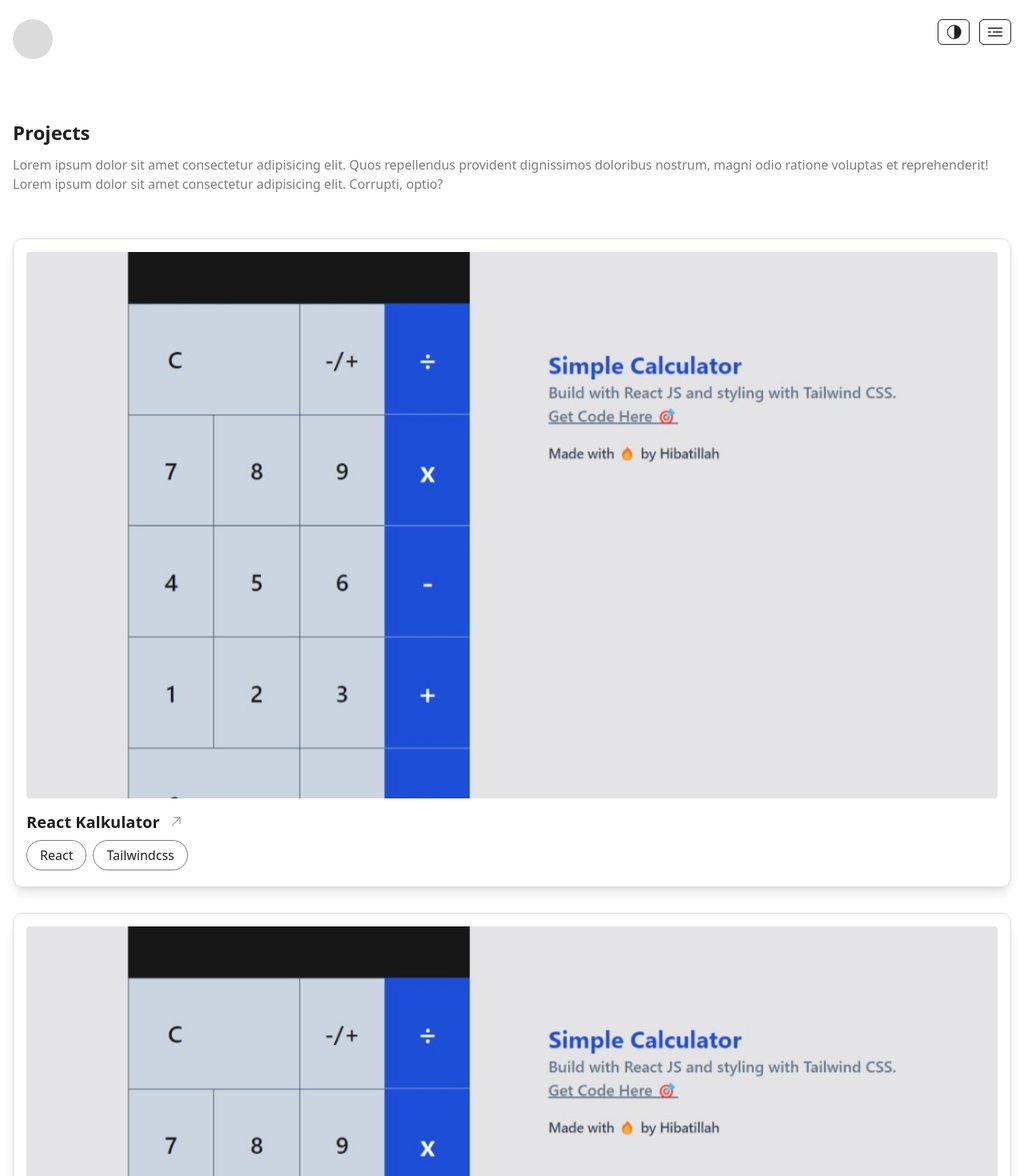
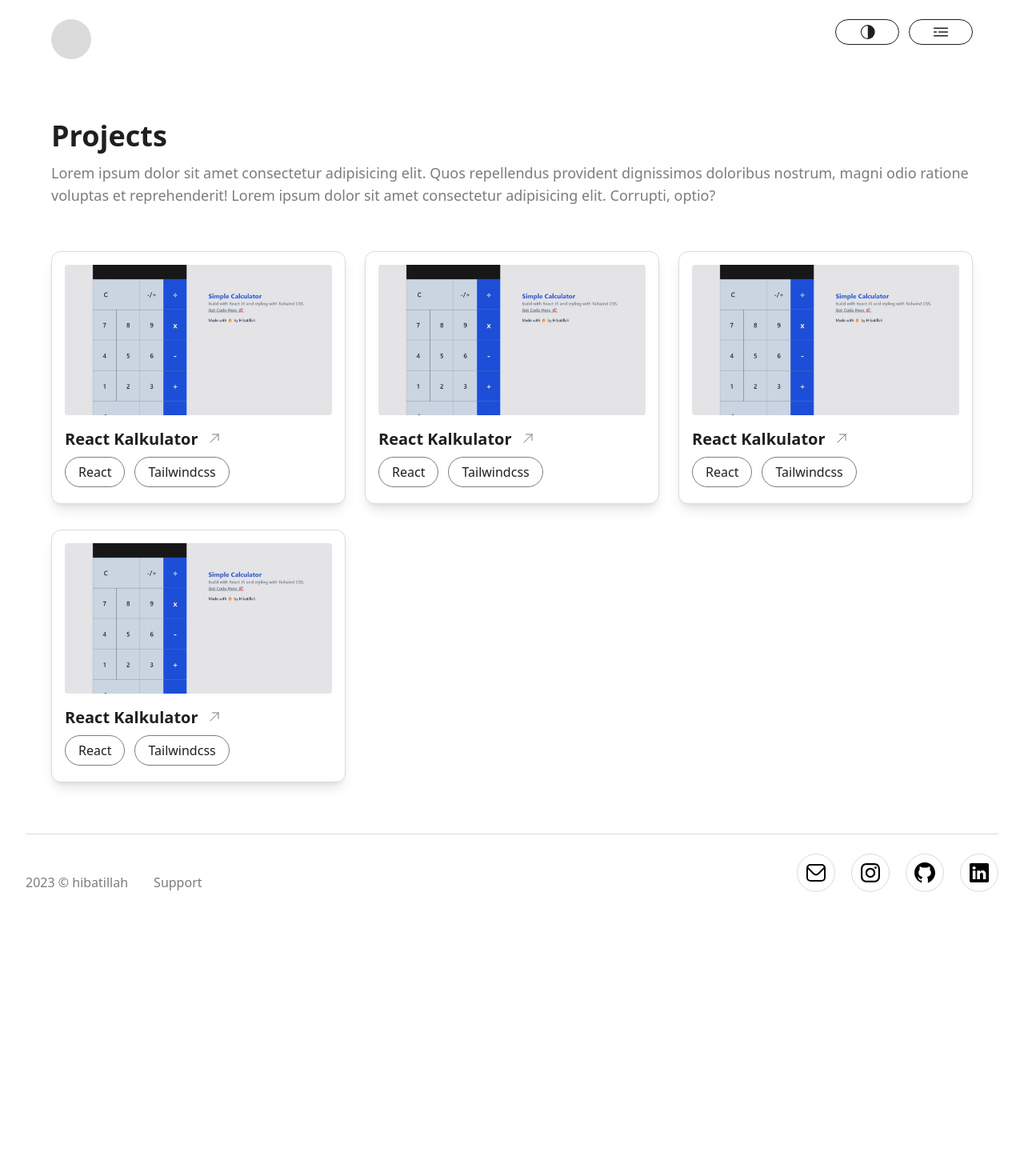
Before and after one commit to hibatillah/minimalist-portfolio, a React (Create React App) app: page /projects in a window 1280 px wide. Shown: the top 1470 px of the page at 80% size. After the commit the page ends 1147 px from the top, so only its background shows below. Built offline with nearby package versions, Linux system fonts and the light colour scheme.

Commit message:
add responsive md lg xl

```diff
--- a/src/App.jsx
+++ b/src/App.jsx
@@ -11,22 +11,22 @@ function App() {
     <Router>
       <div className="w-full min-h-screen relative">
         <div className="container flex gap-3 pt-6 pb-5">
-        <Header handle={handleMenu} />
+          <Header handle={handleMenu} />
         </div>
         <nav
           className={`fixed top-0  ${
             menu ? "-right-full" : "right-0"
           } w-fit h-screen px-4 py-6 bg-white shadow-2xl transition-all duration-500 z-50`}
         >
-        <Navbar handle={handleMenu} />
+          <Navbar handle={handleMenu} />
         </nav>
         <Routes>
           <Route index element={<Home />} />
           <Route path="/projects" element={<Projects />} />
           <Route path="/bookmarks" element={<Bookmarks />} />
         </Routes>
-        <div className="container px-8 pb-10">
-          <div className="flex flex-col gap-5 pt-6 border-t border-profile">
+        <div className="container px-8 pb-10 md:pb-5 lg:pb-8">
+          <div className="flex flex-col gap-5 pt-6 border-t border-profile md:gap-4 lg:flex-row lg:justify-between lg:items-end lg:gap-0">
             <Footer />
           </div>
         </div>
--- a/src/components/Card.jsx
+++ b/src/components/Card.jsx
@@ -40,7 +40,7 @@ export const BookmarkCard = ({ bookmark }) => {
         className="w-12 h-12 rounded-lg object-contain"
       />
       <div>
-        <h2 className="line-clamp-1 capitalize">{bookmark.title}</h2>
+        <h2 className="line-clamp-1 first-letter:uppercase">{bookmark.title}</h2>
         <p className="mt-1 text-sm line-clamp-2">{bookmark.desc}</p>
         <ul className="tag-row gap-x-1 mt-3">
           {bookmark.tag.map((item, index) =>
--- a/src/components/Footer.jsx
+++ b/src/components/Footer.jsx
@@ -31,18 +31,33 @@ const Footer = () => {
 
   return (
     <>
-      <ul className="mx-auto flex gap-4">
-        {socmed.map((item,  index) =>
+      <ul className="mx-auto flex gap-4 md:gap-6 lg:order-2 lg:mx-0 lg:gap-5">
+        {socmed.map((item, index) => (
           <li key={index} className="group/socmed">
             <a href={item.link} target="_blank" rel="noopener noreferrer">
-              <div className="w-[50px] h-[50px] grid place-items-center border border-profile rounded-full select-none press active:bg-profile/50 group-hover/socmed:-translate-y-1">
-                <img src={item.img} alt="socmed icon" className={`${item.name === 'Github' ? 'w-8' : 'w-6'} aspect-auto pointer-events-none`} />
+              <div className="w-[50px] h-[50px] grid place-items-center border border-profile rounded-full select-none press active:bg-profile/50 group-hover/socmed:-translate-y-1 md:w-14 md:h-14 lg:w-12 lg:h-12">
+                <img
+                  src={item.img}
+                  alt="socmed icon"
+                  className={`${
+                    item.name === "Github"
+                      ? "w-8 md:w-9 lg:w-8"
+                      : "w-6 md:w-7 lg:w-6"
+                  } aspect-auto pointer-events-none`}
+                />
               </div>
             </a>
           </li>
-        )}
+        ))}
       </ul>
-      <div className="mx-auto text-grey select-none">{year} &copy; hibatillah</div>
+      <div className="flex gap-8">
+        <div className="mx-auto text-grey select-none lg:order-1 lg:mx-0">
+          {year} &copy; hibatillah
+        </div>
+        <div className="hidden text-grey select-none hover:text-dark lg:block lg:order-1">
+          <a href="http://github.com/sponsors/hibatillah" target="_blank" rel="noopener noreferrer">Support</a>
+        </div>
+      </div>
     </>
   );
 };
--- a/src/components/Menu.jsx
+++ b/src/components/Menu.jsx
@@ -5,10 +5,10 @@ import menuIcon from "../assets/menu.svg";
 const Menu = ({ handle }) => {
   return (
     <>
-      <div className="w-10 h-8 ml-auto grid place-items-center rounded-md border border-dark cursor-pointer select-none press hover:bg-profile/30">
+      <div className="box-menu ml-auto">
         <img src={darkMode} alt="dark mode" className="pointer-events-none" />
       </div>
-      <div className="w-10 h-8 grid place-items-center rounded-md border border-dark cursor-pointer select-none press hover:bg-profile/30" onClick={handle}>
+      <div className="box-menu" onClick={handle}>
         <img src={menuIcon} alt="menu" className="pointer-events-none" />
       </div>
     </>
--- a/src/components/Tag.jsx
+++ b/src/components/Tag.jsx
@@ -2,7 +2,7 @@ import React from 'react'
 
 const Tag = ({ tag, custom, handle }) => {
   return (
-    <li className={`w-fit px-4 py-1.5 rounded-full border border-grey text-dark select-none capitalize ${custom}`} onClick={handle}>
+    <li className={`w-fit px-4 py-1.5 rounded-full border border-grey text-dark select-none capitalize md:font-medium ${custom}`} onClick={handle}>
       {tag}
     </li>
   )
--- a/src/db/projects.json
+++ b/src/db/projects.json
@@ -1,4 +1,16 @@
 [
+  {
+    "title": "React Kalkulator",
+    "desc": "lorem ipsum dolor sit amet how to be",
+    "thumbnail": "assets/projects/react-calc/preview.jpeg",
+    "tag": ["react","tailwindcss"]
+  },
+  {
+    "title": "React Kalkulator",
+    "desc": "lorem ipsum dolor sit amet how to be",
+    "thumbnail": "assets/projects/react-calc/preview.jpeg",
+    "tag": ["react","tailwindcss"]
+  },
   {
     "title": "React Kalkulator",
     "desc": "lorem ipsum dolor sit amet how to be",
--- a/src/index.css
+++ b/src/index.css
@@ -4,16 +4,16 @@
 
 @layer base {
   p {
-    @apply text-grey;
+    @apply text-grey md:text-lg;
   }
   h1 {
-    @apply text-2xl font-bold text-dark;
+    @apply text-2xl font-bold text-dark md:text-3xl xl:text-4xl;
   }
   h2 {
     @apply text-xl font-semibold text-dark;
   }
   h6 {
-    @apply text-base text-dark;
+    @apply text-base text-dark lg:text-lg lg:font-semibold;
   }
   ::-webkit-scrollbar {
     @apply w-0 text-transparent
@@ -22,13 +22,16 @@
 
 @layer components {
   .container {
-    @apply mx-auto px-4;
+    @apply mx-auto px-4 md:px-8 lg:px-10 xl:px-16;
   }
   .press {
     @apply transition-all active:scale-90;
   }
   .tag-row {
-    @apply flex flex-wrap items-center gap-x-2 gap-y-3;
+    @apply flex flex-wrap items-center gap-x-2 gap-y-3 lg:gap-x-3;
+  }
+  .box-menu {
+    @apply w-10 h-8 grid place-items-center rounded-md border border-dark cursor-pointer select-none press hover:bg-profile/30 md:w-16 md:h-9 md:rounded-full lg:w-20 lg:h-8;
   }
 
   /* card */
--- a/src/pages/Bookmarks.jsx
+++ b/src/pages/Bookmarks.jsx
@@ -31,13 +31,13 @@ const Bookmarks = () => {
     <main className="container mt-14 mb-16 space-y-14">
       <div>
         <h1>Bookmarks</h1>
-        <p className="mt-3">
+        <p className="mt-3 lg:w-2/3">
           Lorem ipsum dolor sit amet consectetur adipisicing elit. Quos
           repellendus provident dignissimos doloribus nostrum, magni odio
           ratione voluptas et reprehenderit! Lorem ipsum dolor sit amet
           consectetur adipisicing elit. Corrupti, optio?
         </p>
-        <ul id="tags" className="w-full mt-6 flex flex-wrap gap-x-0.5 gap-y-2">
+        <ul id="tags" className="w-full mt-6 flex flex-wrap gap-x-0.5 gap-y-2 lg:w-1/2">
           {myTags.map((tag, index) => (
             <li key={index} className="cursor-pointer">
               <Tag
@@ -53,7 +53,7 @@ const Bookmarks = () => {
           ))}
         </ul>
       </div>
-      <ul id="bookmarks" className="grid grid-cols-1 gap-y-6">
+      <ul id="bookmarks" className="grid grid-cols-1 gap-y-6 md:grid-cols-2 md:gap-x-5 lg:grid-cols-3 xl:grid-cols-4 xl:gap-x-4">
         {bookmarks.map((bookmark, index) => (
           <li key={index}>
             <a href={bookmark.link} target="_blank" rel="noopener noreferrer">
--- a/src/pages/Home.jsx
+++ b/src/pages/Home.jsx
@@ -1,14 +1,23 @@
 import React from "react";
-import { Tag } from '../components'
+import { Tag } from "../components";
 
 const Home = () => {
-  const myTag = ['UI/UX', 'Frontend', 'Coding', 'Design', 'Web', 'Mobile', 'Javascript', 'Tailwindcss']
+  const myTag = [
+    "UI/UX",
+    "Frontend",
+    "Coding",
+    "Design",
+    "Web",
+    "Mobile",
+    "Javascript",
+    "Tailwindcss",
+  ];
 
   return (
     <main className="container mt-20 mb-12 space-y-20">
       <div>
         <h1>M. Hibatillah Hasanin</h1>
-        <p className="mt-3">
+        <p className="mt-3 lg:w-2/3">
           Lorem ipsum dolor sit amet consectetur adipisicing elit. Quos
           repellendus provident dignissimos doloribus nostrum, magni odio
           ratione voluptas et reprehenderit! Lorem ipsum dolor sit amet
@@ -19,22 +28,29 @@ const Home = () => {
           <h6>Indonesia</h6>
         </div>
       </div>
-      <div>
-        <img
-          src="https://images.unsplash.com/photo-1613929728701-c97c4c4dca37?ixlib=rb-4.0.3&ixid=MnwxMjA3fDB8MHxwaG90by1wYWdlfHx8fGVufDB8fHx8&auto=format&fit=crop&w=870&q=80"
-          alt="welcome pict"
-          className="w-full aspect-video object-cover pointer-events-none"
-        />
+      <div className="lg:grid lg:grid-cols-2 lg:gap-10">
+        <div className="flex gap-5">
+          <img
+            src="https://images.unsplash.com/photo-1613929728701-c97c4c4dca37?ixlib=rb-4.0.3&ixid=MnwxMjA3fDB8MHxwaG90by1wYWdlfHx8fGVufDB8fHx8&auto=format&fit=crop&w=870&q=80"
+            alt="welcome pict"
+            className="w-full aspect-video object-cover pointer-events-none md:w-1/3 lg:w-full"
+          />
+          <img
+            src="https://images.unsplash.com/photo-1613929728701-c97c4c4dca37?ixlib=rb-4.0.3&ixid=MnwxMjA3fDB8MHxwaG90by1wYWdlfHx8fGVufDB8fHx8&auto=format&fit=crop&w=870&q=80"
+            alt="welcome pict"
+            className="hidden aspect-video object-cover pointer-events-none md:block md:w-2/3 lg:hidden"
+          />
+        </div>
         <h1 className="mt-5">
           <span className="text-grey">Majoring</span> information systems <br />
           <span className="text-grey">passionate on</span> frontend
-          <span className="text-grey"> development and love to</span> design.
+          <span className="text-grey"> development <br /> and love to </span> design.
         </h1>
       </div>
       <ul className="tag-row justify-center">
-        {myTag.map((item, index) =>
+        {myTag.map((item, index) => (
           <Tag key={index} tag={item} />
-        )}
+        ))}
       </ul>
     </main>
   );
--- a/src/pages/Projects.jsx
+++ b/src/pages/Projects.jsx
@@ -6,7 +6,7 @@ const Projects = () => {
   useEffect(() => {
     document.title = "hibatillah | projects";
     console.log(projects);
-  }, []);
+  },[]);
 
   return (
     <main className="container mt-14 mb-16 space-y-14">
@@ -19,7 +19,7 @@ const Projects = () => {
           consectetur adipisicing elit. Corrupti, optio?
         </p>
       </div>
-      <ul id="projects" className="grid grid-cols-1 gap-y-8">
+      <ul id="projects" className="grid grid-cols-1 gap-y-8 md:grid-cols-2 md:gap-x-6 lg:grid-cols-3">
         {projects.map((project, index) => (
           <li key={index}>
             <ProjectCard project={project} />
```
Also changed, not shown: src/db/bookmarks.json (+21 -0 lines).
